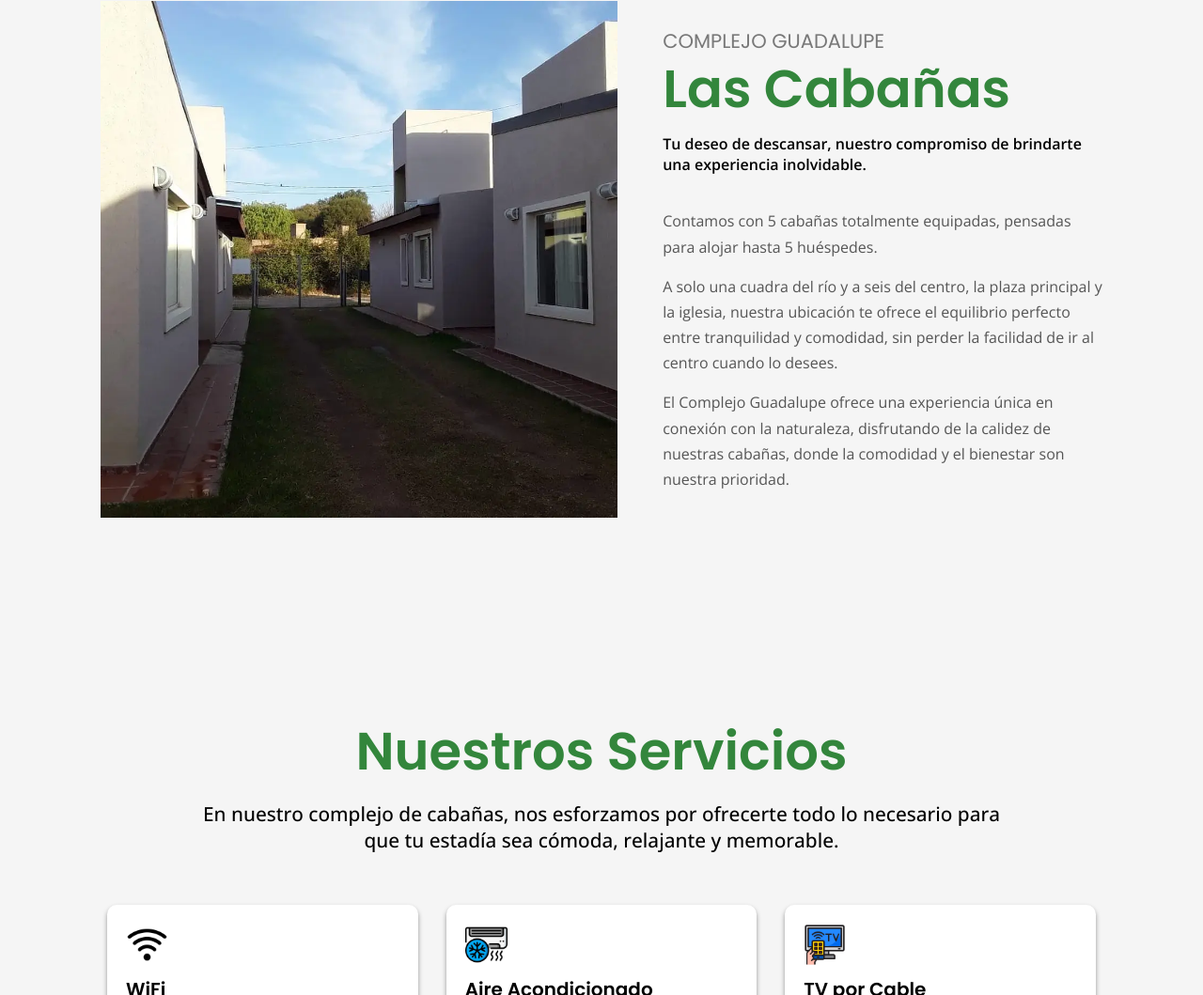
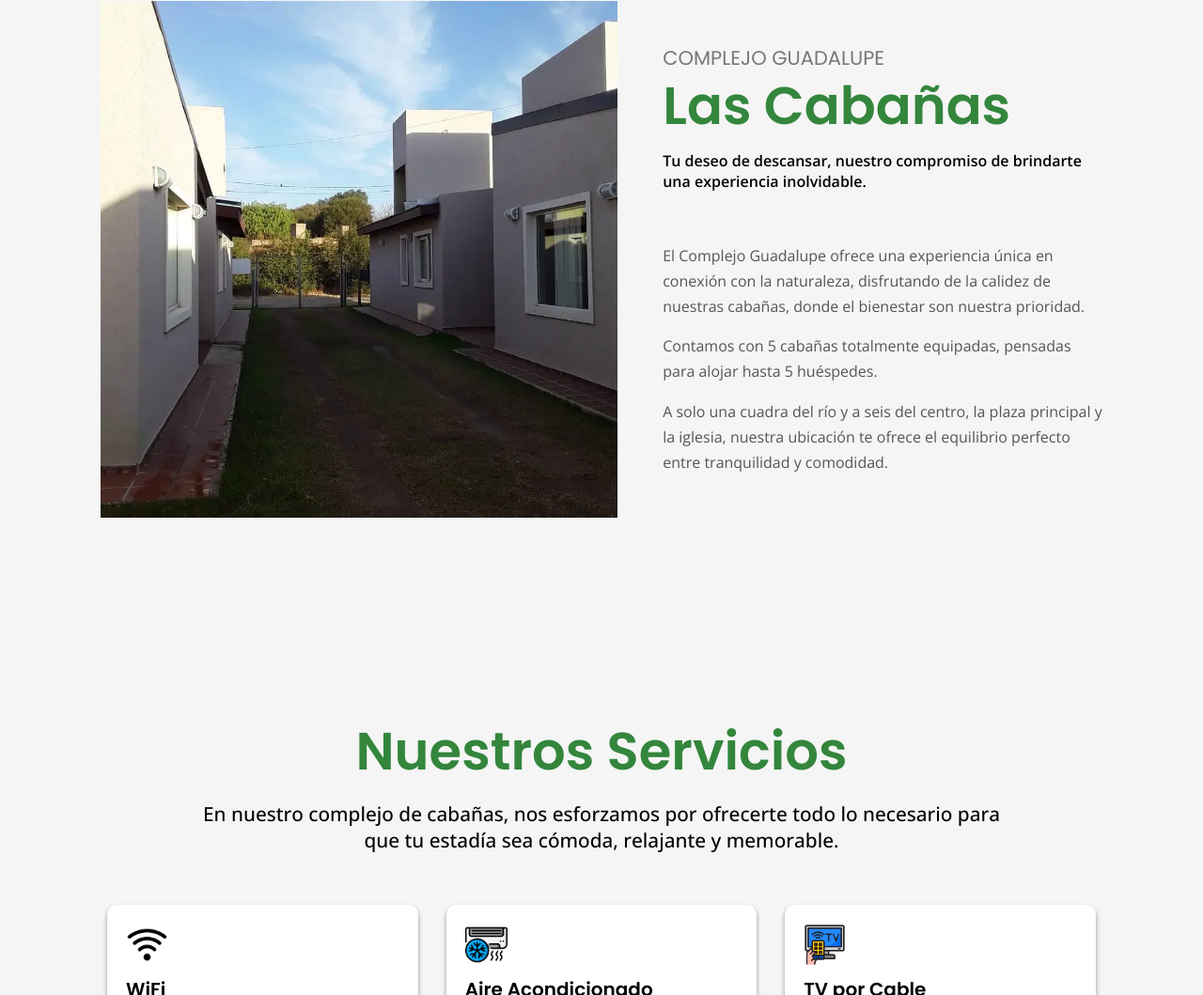
Before and after one commit to frandivCode/Web-Complejo-de-Guadalupe, a plain HTML site: page index.html in a window 1280 px wide. Shown: the part 1034-2093 px from the top of the page at 94% size. Drawn offline with nearby package versions, Linux system fonts and the light colour scheme.

Commit message:
Modificaciones simples

```diff
--- a/css/styles.css
+++ b/css/styles.css
@@ -1255,7 +1255,7 @@ input.error {
         display: flex;
         flex-direction: column;
         align-items: start;
-        justify-content: center;
+        justify-content: end;
         position: absolute;
         top: 110px;
         right: 0;
--- a/index.html
+++ b/index.html
@@ -116,6 +116,10 @@
                         </p>
                     </div>
                     <div class="paragraphs-nosotros animate" data-animation="fade-up" data-delay="800">
+                        <p>El Complejo Guadalupe ofrece una experiencia única en conexión con la
+                            naturaleza, disfrutando
+                            de la calidez de
+                            nuestras cabañas, donde el bienestar son nuestra prioridad.</p>
                         <p>
                             Contamos
                             con 5
@@ -123,14 +127,7 @@
                         <p>A solo una cuadra del río y a seis del centro, la plaza principal y la
                             iglesia, nuestra
                             ubicación te
-                            ofrece el equilibrio perfecto entre tranquilidad y comodidad, sin perder la facilidad de
-                            ir
-                            al
-                            centro cuando lo desees.</p>
-                        <p>El Complejo Guadalupe ofrece una experiencia única en conexión con la
-                            naturaleza, disfrutando
-                            de la calidez de
-                            nuestras cabañas, donde la comodidad y el bienestar son nuestra prioridad.</p>
+                            ofrece el equilibrio perfecto entre tranquilidad y comodidad.</p>
                     </div>
                 </div>
             </div>
```
